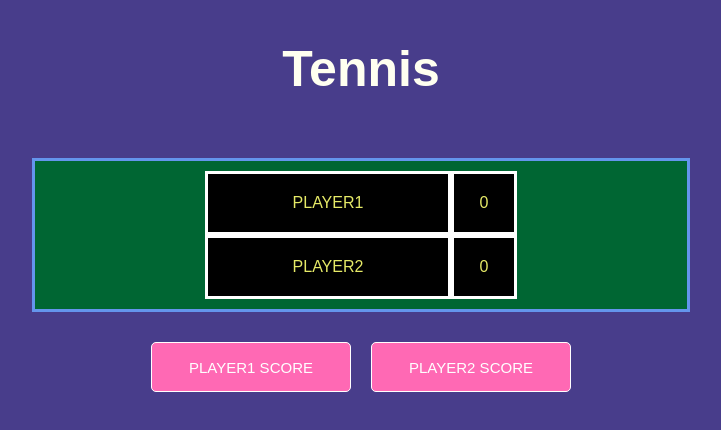
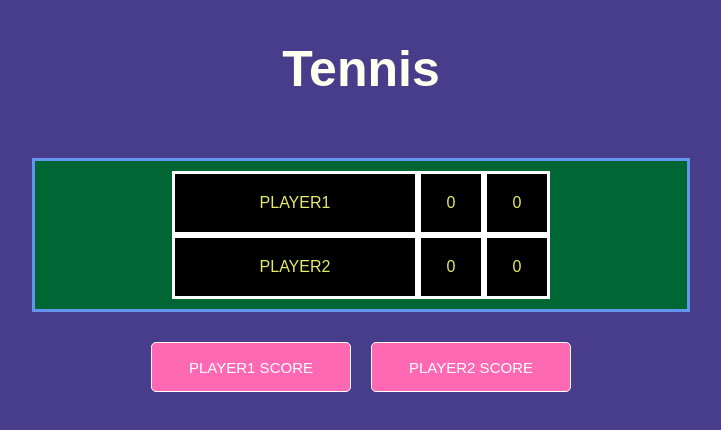
Before and after one commit to AlexJukes/react-tennis, a React app: page / in a window 1280 px wide. Shown: the top 430 px of the page, without its empty margins (279-1000 px from the left). Built offline with nearby package versions, Linux system fonts and the light colour scheme; the HTML template or start-up script is replaced by a standard one.

Commit message:
add game scoring

```diff
--- a/src/components/containers/Scoreboard.jsx
+++ b/src/components/containers/Scoreboard.jsx
@@ -8,7 +8,7 @@ import WinnerDisplay from '../WinnerDisplay.jsx'
 import PlayerDisplay from '../PlayerDisplay.jsx'
 import ResetButton from '../ResetButton.jsx'
 
-const TennisDisplay = ({currentScore, winner, onScoreClick, onResetClick}) => {
+const TennisDisplay = ({currentScore, games, winner, onScoreClick, onResetClick}) => {
 
   return winner ?
   <div className = "winner-display">
@@ -23,6 +23,9 @@ const TennisDisplay = ({currentScore, winner, onScoreClick, onResetClick}) => {
       <div className="points-display">
         <ScoreDisplay points={getDisplayPoints(currentScore)}/>
       </div>
+      <div className="games-display">
+        <ScoreDisplay points={getDisplayPoints(games)}/>
+      </div>
     </div>
     <div className="buttons-display">
       <ScoreButtonsDisplay
@@ -33,16 +36,24 @@ const TennisDisplay = ({currentScore, winner, onScoreClick, onResetClick}) => {
   </div>
 }
 
-const getDisplayPoints = (score) => {
+const getDisplayPoints = (currentScore) => {
   let points = [];
-  Object.keys(score).forEach( player => {
-    points.push(score[player])
+  Object.keys(currentScore).forEach( player => {
+    points.push(currentScore[player])
   })
   if(points.includes('adv')){
     let index = points.indexOf('40')
     points[index] = '--'
   }
   return points
+}
+
+const getDisplayGames = (games) => {
+  let gameScore = [];
+  Object.keys(games).forEach( player => {
+    gameScore.push(games[player])
+  })
+  return gameScore
 }
 
 const getDisplayPlayers = (score) => {
@@ -55,6 +66,7 @@ const getDisplayPlayers = (score) => {
 
 const mapStateToProps = state => ({
   currentScore: state.currentScore,
+  games: state.games,
   winner: state.winner
 });
 
--- a/src/stylesheets/style.scss
+++ b/src/stylesheets/style.scss
@@ -46,7 +46,7 @@ h1 {
   text-transform: uppercase;
 }
 
-.points-display {
+.points-display, .games-display {
   display: inline-block;
   margin: 0 20 0 20;
 }
```
